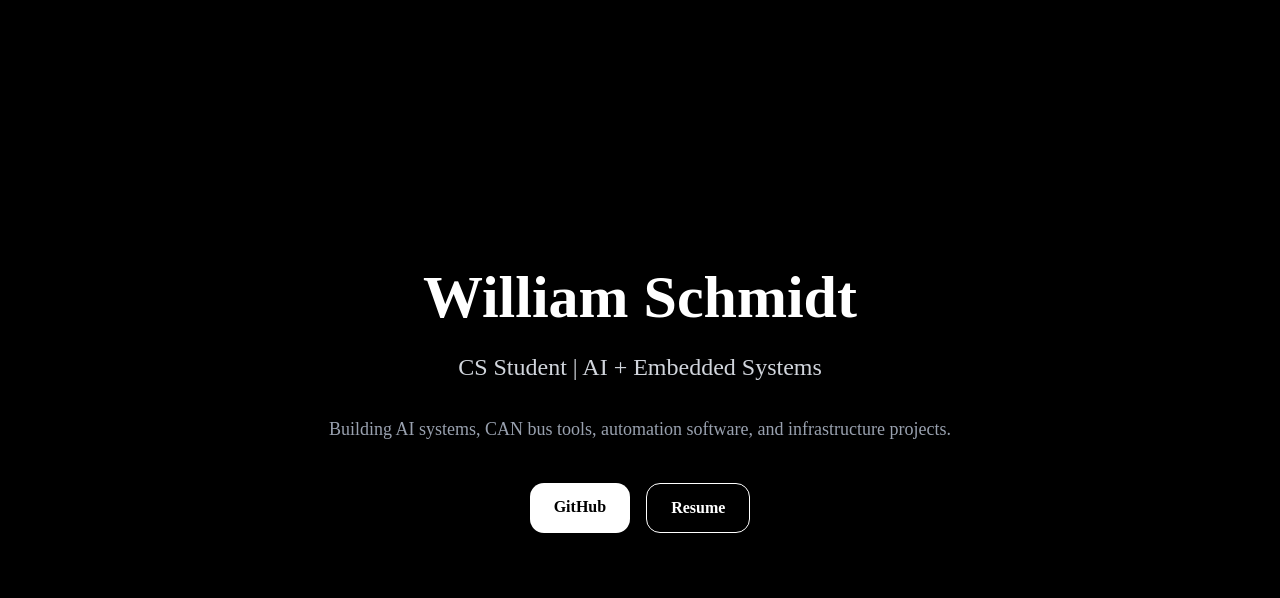
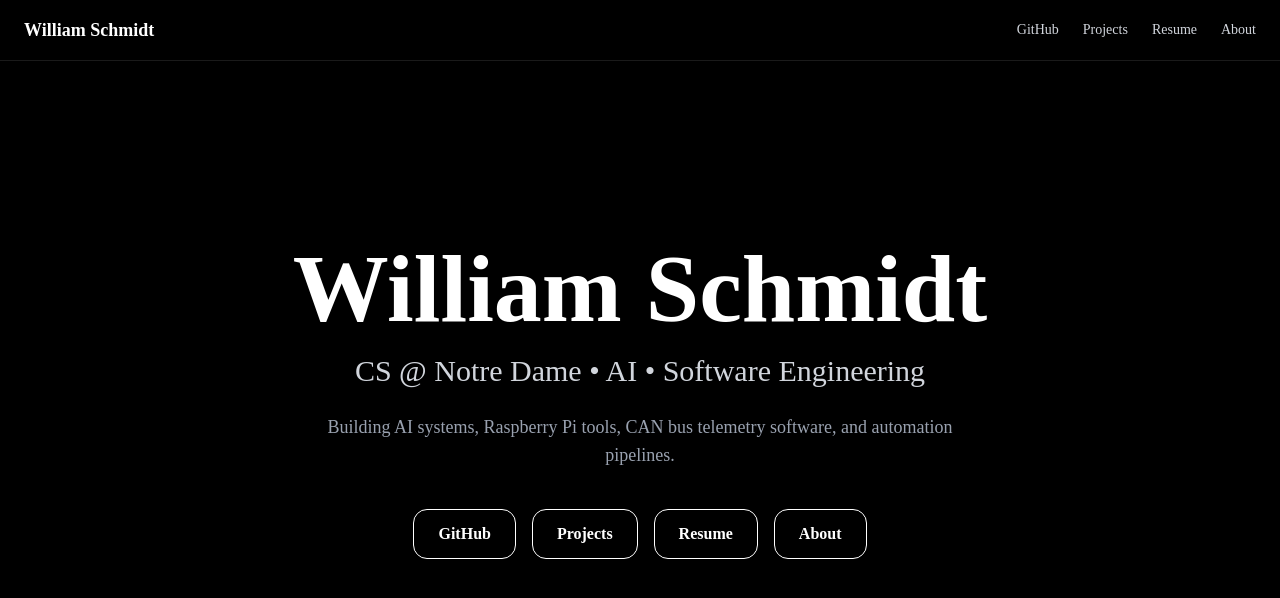
Before and after one commit to Land784/will-schmidt-portfolio, a Next.js app: page / in a window 1280 px wide. Shown: the top 598 px of the page. Built offline with nearby package versions, Linux system fonts and the light colour scheme.

Commit message:
Added Hero Page, NavBar, and Resume Page

```diff
--- a/app/layout.tsx
+++ b/app/layout.tsx
@@ -1,33 +1,17 @@
-import type { Metadata } from "next";
-import { Geist, Geist_Mono } from "next/font/google";
 import "./globals.css";
-
-const geistSans = Geist({
-  variable: "--font-geist-sans",
-  subsets: ["latin"],
-});
-
-const geistMono = Geist_Mono({
-  variable: "--font-geist-mono",
-  subsets: ["latin"],
-});
-
-export const metadata: Metadata = {
-  title: "Create Next App",
-  description: "Generated by create next app",
-};
+import Navbar from "@/components/ui/navbar";
 
 export default function RootLayout({
-  children,
-}: Readonly<{
+                                     children,
+                                   }: {
   children: React.ReactNode;
-}>) {
+}) {
   return (
-    <html
-      lang="en"
-      className={`${geistSans.variable} ${geistMono.variable} h-full antialiased`}
-    >
-      <body className="min-h-full flex flex-col">{children}</body>
-    </html>
+      <html lang="en">
+      <body>
+      <Navbar />
+      {children}
+      </body>
+      </html>
   );
 }
--- a/app/page.tsx
+++ b/app/page.tsx
@@ -1,37 +1,10 @@
+import Hero from "@/components/ui/hero";
+import Navbar from "@/components/ui/navbar";
+
 export default function Home() {
   return (
-      <main className="min-h-screen bg-black text-white flex flex-col items-center justify-center px-6">
-        <div className="max-w-3xl text-center">
-          <h1 className="text-6xl font-bold mb-6">
-            William Schmidt
-          </h1>
-
-          <p className="text-2xl text-gray-300 mb-8">
-            CS Student | AI + Embedded Systems
-          </p>
-
-          <p className="text-lg text-gray-400 mb-10">
-            Building AI systems, CAN bus tools, automation software,
-            and infrastructure projects.
-          </p>
-
-          <div className="flex gap-4 justify-center">
-            <a
-                href="https://github.com/Land784"
-                target="_blank"
-                className="bg-white text-black px-6 py-3 rounded-xl font-semibold hover:opacity-80 transition"
-            >
-              GitHub
-            </a>
-
-            <a
-                href="#"
-                className="border border-white px-6 py-3 rounded-xl font-semibold hover:bg-white hover:text-black transition"
-            >
-              Resume
-            </a>
-          </div>
-        </div>
+      <main>
+        <Hero />
       </main>
   );
 }
--- /dev/null
+++ b/app/resume/page.tsx
@@ -0,0 +1,24 @@
+export default function ResumePage() {
+    return (
+        <main className="min-h-screen bg-black text-white px-6 pt-24 pb-12">
+            <div className="max-w-4xl mx-auto">
+
+                <h1 className="text-5xl font-bold mb-4">
+                    Resume
+                </h1>
+
+                <p className="text-gray-400 mb-8">
+                    View my resume below.
+                </p>
+
+                <div className="w-full h-[900px] border border-white/10 rounded-xl overflow-hidden">
+                    <iframe
+                        src="/William_Schmidt_Resume.pdf#view=FitH"
+                        className="w-full h-full"
+                    />
+                </div>
+
+            </div>
+        </main>
+    );
+}
--- /dev/null
+++ b/components/ui/hero.tsx
@@ -0,0 +1,51 @@
+export default function Hero() {
+    return (
+        <section className="min-h-screen flex items-center justify-center bg-black text-white px-6">
+            <div className="max-w-4xl text-center">
+                <h1 className="text-6xl md:text-8xl font-bold mb-4">
+                    William Schmidt
+                </h1>
+
+                <h2 className="text-2xl md:text-3xl text-gray-300 mb-6">
+                    CS @ Notre Dame • AI • Software Engineering
+                </h2>
+
+                <p className="text-lg text-gray-400 max-w-2xl mx-auto mb-10">
+                    Building AI systems, Raspberry Pi tools,
+                    CAN bus telemetry software, and automation pipelines.
+                </p>
+
+                <div className="flex gap-4 justify-center">
+                    <a
+                        href="https://github.com/Land784"
+                        target="_blank"
+                        className="border border-white px-6 py-3 rounded-xl font-semibold hover:bg-white hover:text-black transition"
+                    >
+                        GitHub
+                    </a>
+
+                    <a
+                        href="#projects"
+                        className="border border-white px-6 py-3 rounded-xl font-semibold hover:bg-white hover:text-black transition"
+                    >
+                        Projects
+                    </a>
+
+                    <a
+                        href="/resume"
+                        className="border border-white px-6 py-3 rounded-xl font-semibold hover:bg-white hover:text-black transition"
+                    >
+                        Resume
+                    </a>
+
+                    <a
+                        href="#about"
+                        className="border border-white px-6 py-3 rounded-xl font-semibold hover:bg-white hover:text-black transition"
+                    >
+                        About
+                    </a>
+                </div>
+            </div>
+        </section>
+    );
+}
--- /dev/null
+++ b/components/ui/navbar.tsx
@@ -0,0 +1,36 @@
+import Link from "next/link";
+
+export default function Navbar() {
+    return (
+        <nav className="w-full fixed top-0 left-0 z-50 bg-black/40 backdrop-blur-md border-b border-white/10">
+            <div className="w-full px-6 py-4 flex items-center justify-between">
+
+                {/* Logo / Name */}
+                <Link href="/" className="text-white font-bold text-lg">
+                    William Schmidt
+                </Link>
+
+                {/* Links */}
+                <div className="flex gap-6 text-sm text-gray-300">
+
+                    <Link href="https://github.com/Land784" target="_blank" className="hover:text-white transition">
+                        GitHub
+                    </Link>
+
+                    <Link href="#projects" className="hover:text-white transition">
+                        Projects
+                    </Link>
+
+                    <Link href="/resume" className="hover:text-white transition">
+                        Resume
+                    </Link>
+
+                    <Link href="#about" className="hover:text-white transition">
+                        About
+                    </Link>
+
+                </div>
+            </div>
+        </nav>
+    );
+}
```
Also changed, not shown: 1 other file (tests, documents, lock files or other folders).
